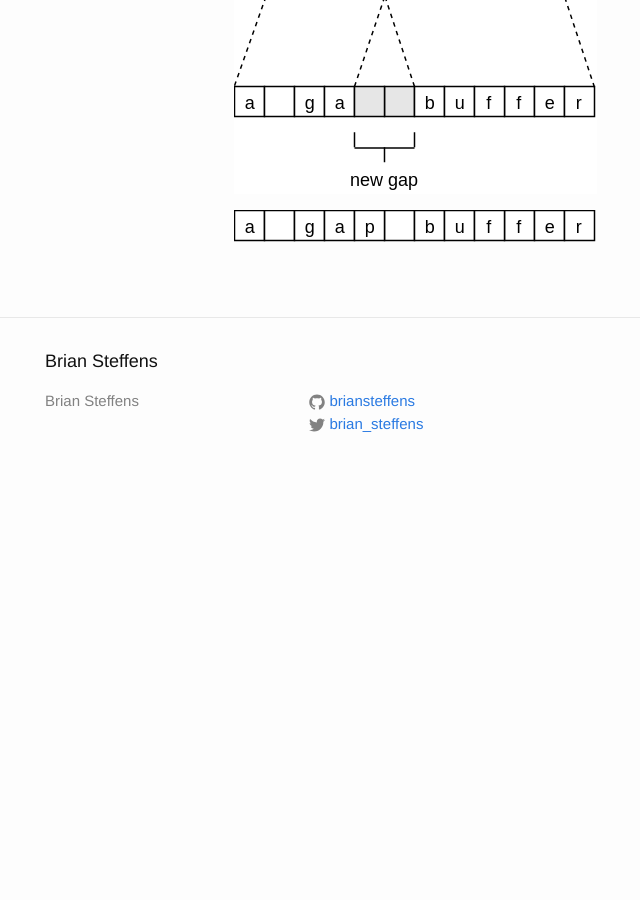
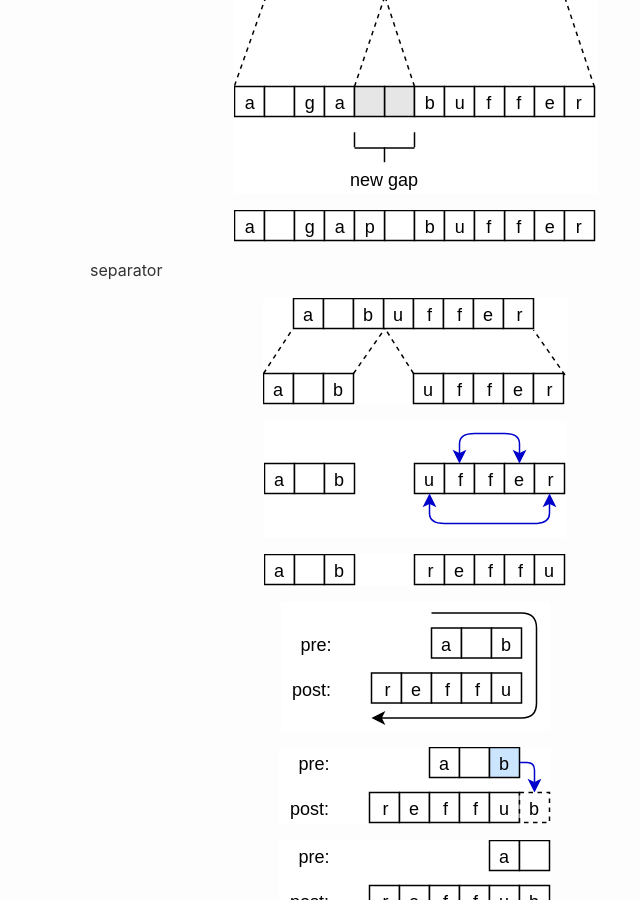
Before and after one commit to briansteffens/briansteffens.github.io, a Jekyll site: the page built from _posts/2017-06-19-split-buffer.md, in a window 1280 px wide and 900 px high, scrolled down 884 px. Shown: the whole window, without its empty margins (225-865 px from the left). Built offline with Jekyll 4.4.1, drawn with Linux system fonts in a browser that asks for light colours; before the commit the page ends 1379 px from its top, so only the background shows below that.

Commit message:
Add more images

```diff
--- a/_posts/2017-06-19-split-buffer.md
+++ b/_posts/2017-06-19-split-buffer.md
@@ -34,4 +34,14 @@
 <p><a href="/blog/split-buffer/gap-buffer-5.svg" target="_blank"><img src="/blog/split-buffer/gap-buffer-5.svg" style="max-width:100%;"></a></p>
 <p><a href="/blog/split-buffer/gap-buffer-6.svg" target="_blank"><img src="/blog/split-buffer/gap-buffer-6.svg" style="max-width:100%;"></a></p>
 <p><a href="/blog/split-buffer/gap-buffer-7.svg" target="_blank"><img src="/blog/split-buffer/gap-buffer-7.svg" style="max-width:100%;"></a></p>
-<p><a href="/blog/split-buffer/gap-buffer-8.svg" target="_blank"><img src="/blog/split-buffer/gap-buffer-8.svg" style="max-width:100%;"></a></p></div>
+<p><a href="/blog/split-buffer/gap-buffer-8.svg" target="_blank"><img src="/blog/split-buffer/gap-buffer-8.svg" style="max-width:100%;"></a></p>
+<p>separator</p>
+<p><a href="/blog/split-buffer/split-buffer-1.svg" target="_blank"><img src="/blog/split-buffer/split-buffer-1.svg" style="max-width:100%;"></a></p>
+<p><a href="/blog/split-buffer/split-buffer-2.svg" target="_blank"><img src="/blog/split-buffer/split-buffer-2.svg" style="max-width:100%;"></a></p>
+<p><a href="/blog/split-buffer/split-buffer-3.svg" target="_blank"><img src="/blog/split-buffer/split-buffer-3.svg" style="max-width:100%;"></a></p>
+<p><a href="/blog/split-buffer/split-buffer-4.svg" target="_blank"><img src="/blog/split-buffer/split-buffer-4.svg" style="max-width:100%;"></a></p>
+<p><a href="/blog/split-buffer/split-buffer-5.svg" target="_blank"><img src="/blog/split-buffer/split-buffer-5.svg" style="max-width:100%;"></a></p>
+<p><a href="/blog/split-buffer/split-buffer-6.svg" target="_blank"><img src="/blog/split-buffer/split-buffer-6.svg" style="max-width:100%;"></a></p>
+<p><a href="/blog/split-buffer/split-buffer-7.svg" target="_blank"><img src="/blog/split-buffer/split-buffer-7.svg" style="max-width:100%;"></a></p>
+<p><a href="/blog/split-buffer/split-buffer-8.svg" target="_blank"><img src="/blog/split-buffer/split-buffer-8.svg" style="max-width:100%;"></a></p>
+<p><a href="/blog/split-buffer/split-buffer-9.svg" target="_blank"><img src="/blog/split-buffer/split-buffer-9.svg" style="max-width:100%;"></a></p></div>
```
Also changed, not shown: blog/split-buffer/post.md (+12 -0 lines), blog/split-buffer/split-buffer-1.svg (added), blog/split-buffer/split-buffer-2.svg (added), blog/split-buffer/split-buffer-3.svg (added), blog/split-buffer/split-buffer-4.svg (added), blog/split-buffer/split-buffer-5.svg (added), blog/split-buffer/split-buffer-6.svg (added), blog/split-buffer/split-buffer-7.svg (added), blog/split-buffer/split-buffer-8.svg (added), blog/split-buffer/split-buffer-9.svg (added).
